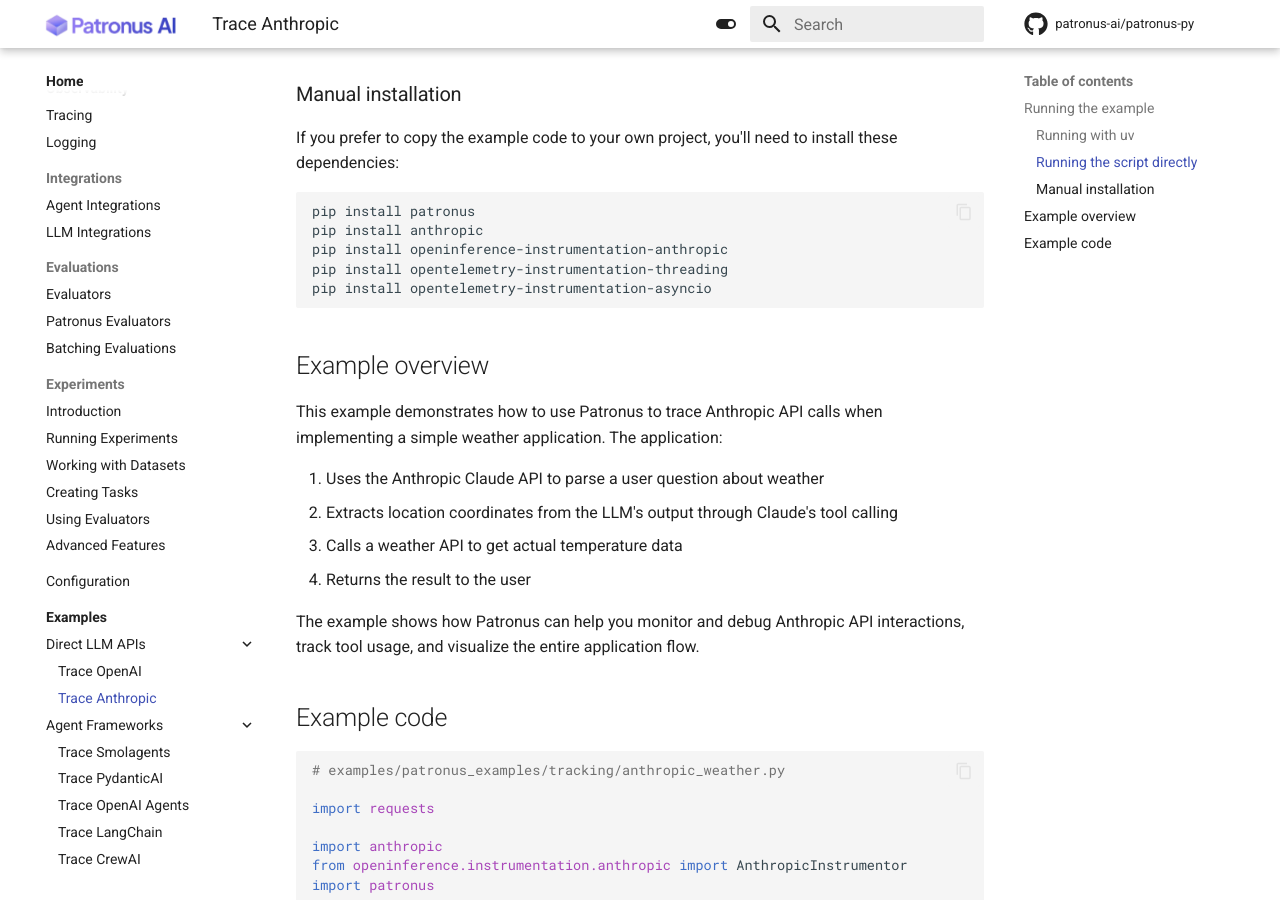
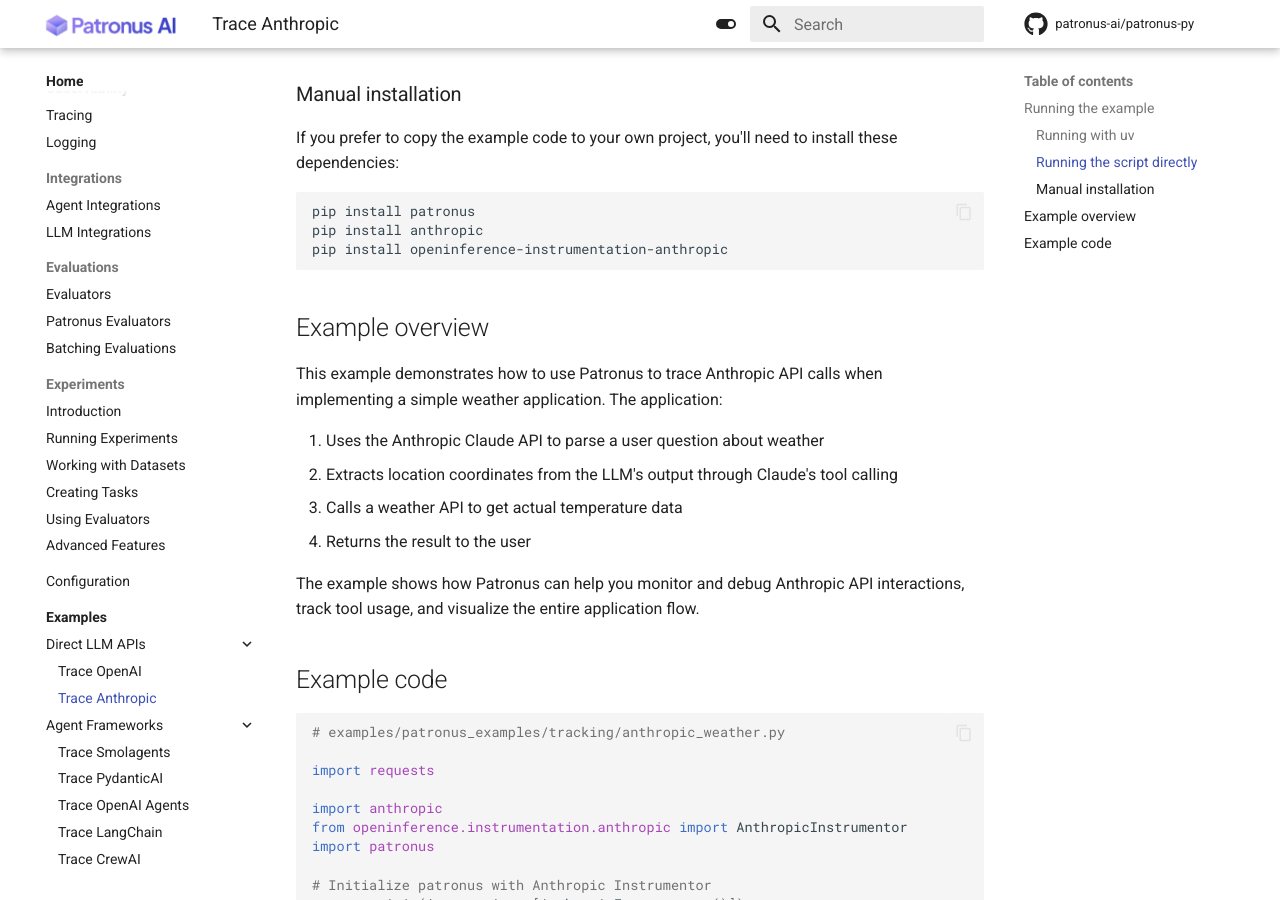
Before and after one commit to patronus-ai/patronus-py, an MkDocs documentation site: the page built from docs/examples/anthropic-weather.md, in a window 1280 px wide and 900 px high, scrolled down 786 px. Built offline with MkDocs 1.6.1 and Material for MkDocs 9.7.7, drawn with Linux system fonts in a browser that asks for light colours; comment, search, counter and statistics services are not loaded.

Commit message:
Remove unused pip installs from examples

````diff
--- a/docs/examples/anthropic-weather.md
+++ b/docs/examples/anthropic-weather.md
@@ -38,8 +38,6 @@
 pip install patronus
 pip install anthropic
 pip install openinference-instrumentation-anthropic
-pip install opentelemetry-instrumentation-threading
-pip install opentelemetry-instrumentation-asyncio
 ```
 
 ## Example overview
````
Also changed, not shown: docs/examples/openai-weather.md (+0 -2 lines), docs/examples/smolagents-weather.md (+0 -1 lines).
